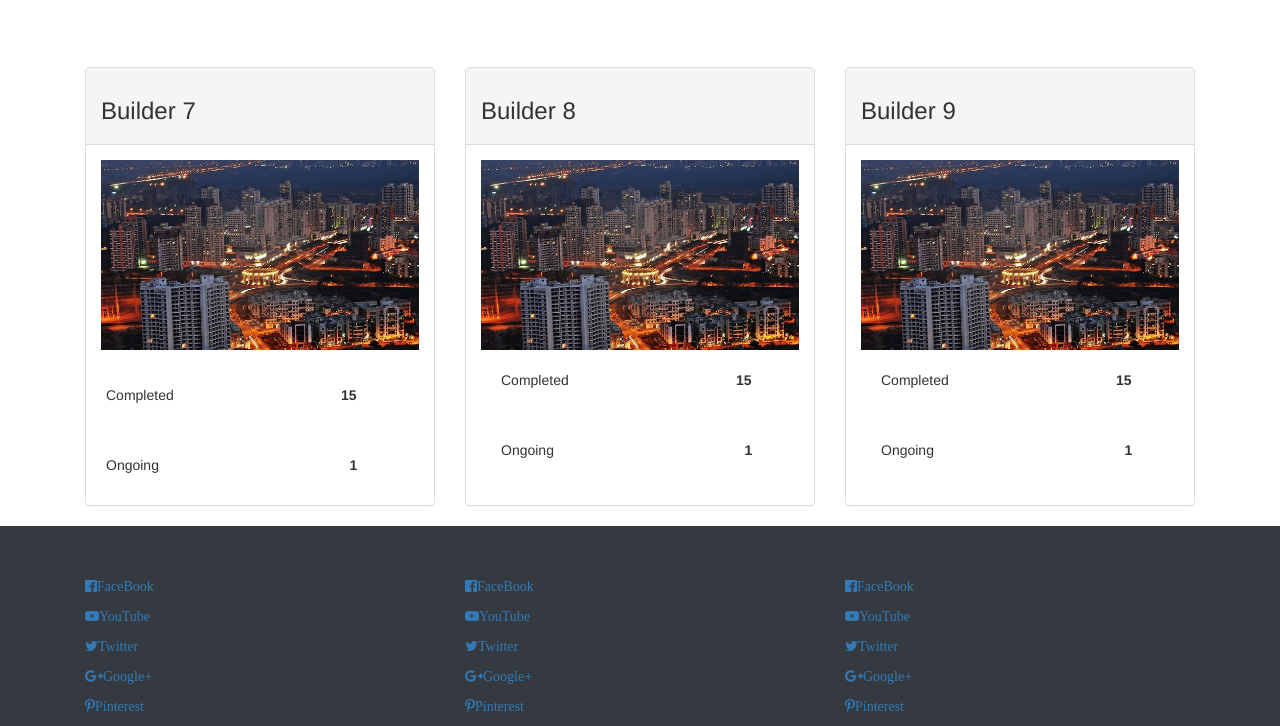
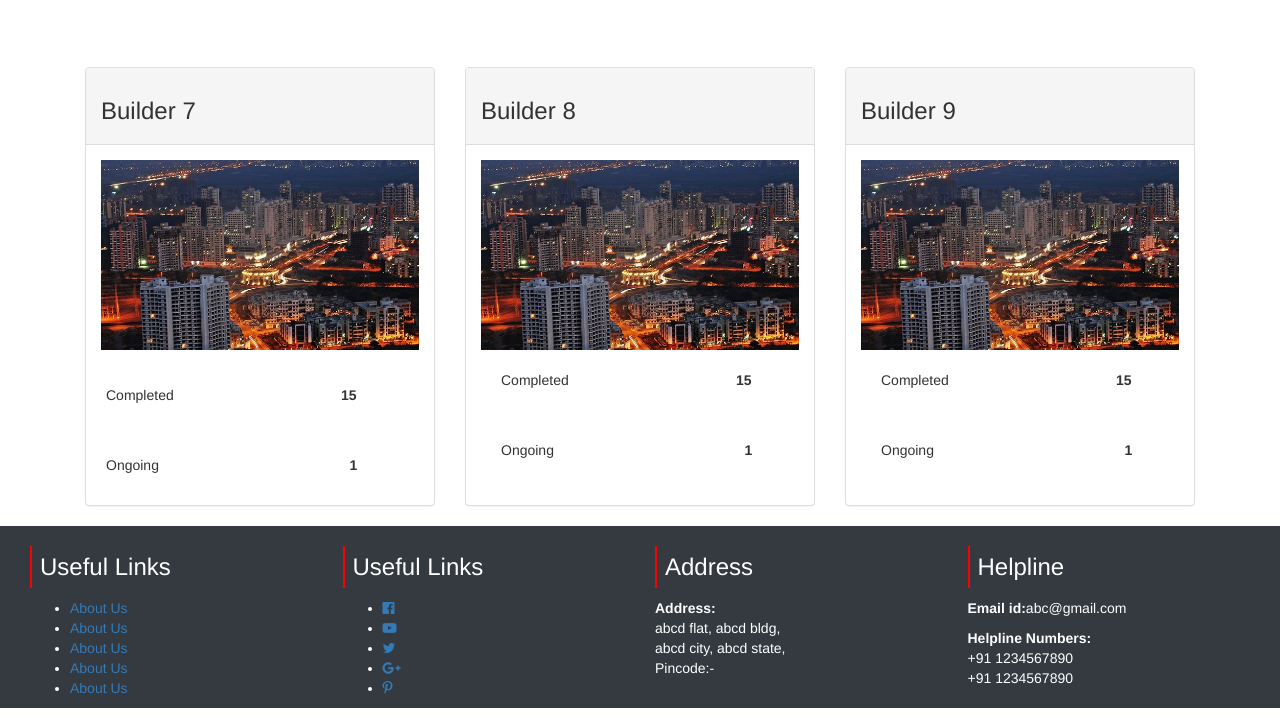
Before and after one commit to Darshan1895/property-management, a plain HTML site: page aptech project 1.0/html/builder.html in a window 1280 px wide. Shown: the part 1131-1857 px from the top of the page. Drawn offline with nearby package versions, Linux system fonts and the light colour scheme; files that its build step writes are made by us from their sources; no server answers.

Commit message:
Update builder.html
changed the footer

```diff
--- a/aptech project 1.0/html/builder.html
+++ b/aptech project 1.0/html/builder.html
@@ -284,32 +284,46 @@ REGISTER  HERE</h1>
 
 
 <footer class="footer">
-<div class="container">
-    <div class="row">
-      <div class="col-md-4">
-    <p>  <a href="#">  <i class="fa fa-facebook-official" aria-hidden="true">FaceBook</i></a></p>
-    <p>    <a href="#">  <i class="fa fa-youtube-play" aria-hidden="true">YouTube</i></a></p>
-    <p>    <a href="#">  <i class="fa fa-twitter" aria-hidden="true">Twitter</i></a></p>
-      <p>  <a href="#"> <i class="fa fa-google-plus" aria-hidden="true">Google+</i></a></p>
-      <p>    <a href="#"><i class="fa fa-pinterest-p" aria-hidden="true">Pinterest</i></a></p>
+            <div class="container-fluid">
+                <div class="col-md-3">
+                    <h3>Useful Links</h3>
+                    <ul>
+                        <li><a href="#">About Us</a></li>
+                        <li><a href="#">About Us</a></li>
+                        <li><a href="#">About Us</a></li>
+                        <li><a href="#">About Us</a></li>
+                        <li><a href="#">About Us</a></li>
+                    </ul>
                 </div>
-      <div class="col-md-4">
-    <p>  <a href="#">  <i class="fa fa-facebook-official" aria-hidden="true">FaceBook</i></a></p>
-    <p>    <a href="#">  <i class="fa fa-youtube-play" aria-hidden="true">YouTube</i></a></p>
-    <p>    <a href="#">  <i class="fa fa-twitter" aria-hidden="true">Twitter</i></a></p>
-      <p>  <a href="#"> <i class="fa fa-google-plus" aria-hidden="true">Google+</i></a></p>
-      <p>    <a href="#"><i class="fa fa-pinterest-p" aria-hidden="true">Pinterest</i></a></p>
+                <div class="col-md-3">
+                    <h3>Useful Links</h3>
+                    <ul>
+                        <li><a href="#"><i class="fa fa-facebook-official" aria-hidden="true"></i></a></li>
+                        <li><a href="#"><i class="fa fa-youtube-play" aria-hidden="true"></i></a></li>
+                        <li><a href="#"><i class="fa fa-twitter" aria-hidden="true"></i></a></li>
+                        <li><a href="#"><i class="fa fa-google-plus" aria-hidden="true"></i></a></li>
+                        <li><a href="#"><i class="fa fa-pinterest-p" aria-hidden="true"></i></a></li>
+                    </ul>
                 </div>
-      <div class="col-md-4">
-    <p>  <a href="#">  <i class="fa fa-facebook-official" aria-hidden="true">FaceBook</i></a></p>
-    <p>    <a href="#">  <i class="fa fa-youtube-play" aria-hidden="true">YouTube</i></a></p>
-    <p>    <a href="#">  <i class="fa fa-twitter" aria-hidden="true">Twitter</i></a></p>
-      <p>  <a href="#"> <i class="fa fa-google-plus" aria-hidden="true">Google+</i></a></p>
-      <p>    <a href="#"><i class="fa fa-pinterest-p" aria-hidden="true">Pinterest</i></a></p>
+                <div class="col-md-3">
+                    <h3>Address</h3>
+                    <p><b>Address:</b><br>
+                            abcd flat, abcd bldg,<br>
+                            abcd city, abcd state,<br>
+                            Pincode:-
+                    </p>
+                </div>
+                <div class="col-md-3">
+                    <h3>Helpline</h3>
+                    <div>
+                        <p><b>Email id:</b>abc@gmail.com</p>
+                        <p><b>Helpline Numbers:</b><br>
+                            +91 1234567890<br>
+                            +91 1234567890
+                        </p>
                     </div>
                 </div>
             </div>
-
         </footer>
 <script>
 window.sr = ScrollReveal();
```
Lines whose indentation alone changed are shown as unchanged.
